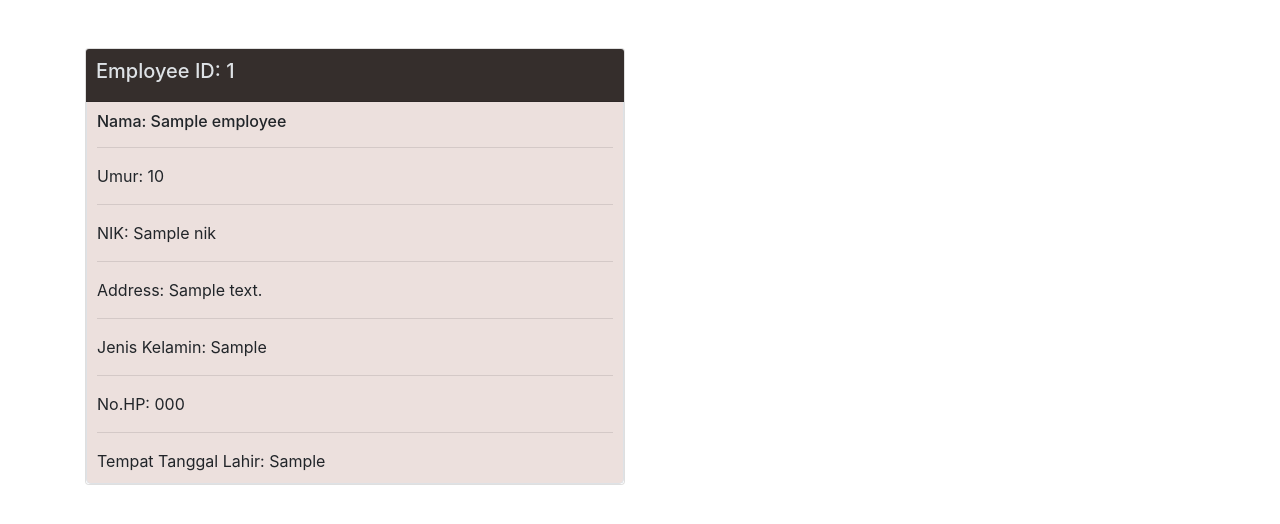
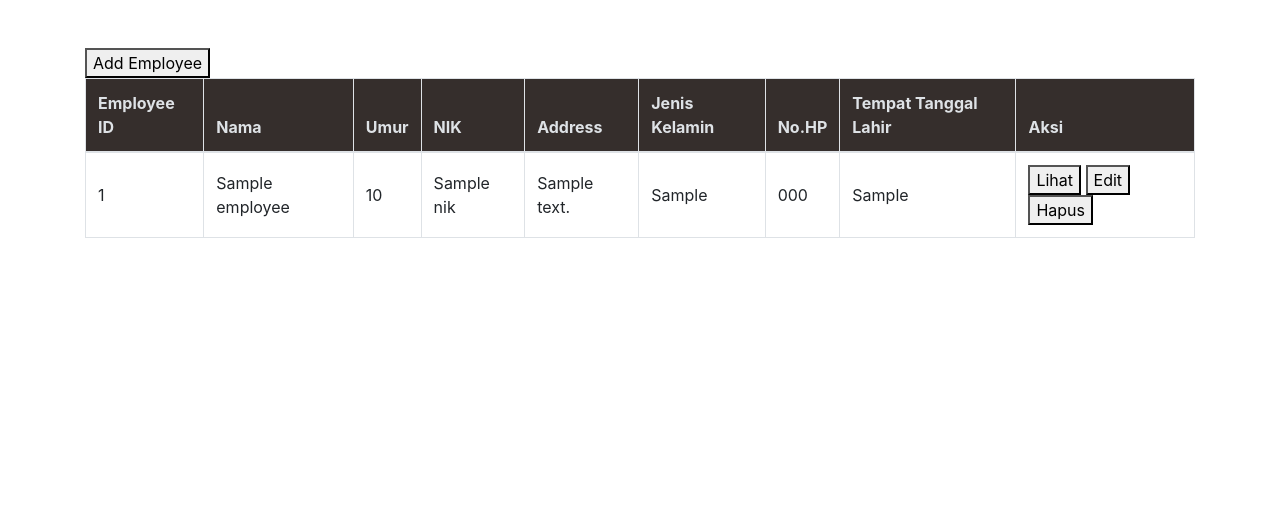
Before and after one commit to MuhamadIqbal073/Flask-CRUD, a Flask app: template templates/datalist.html in a window 1280 px wide. Shown: the top 524 px of the page. Run offline with Flask 3, Linux system fonts and the light colour scheme; the template is opened without the code that fills it: most values are stand-ins (such as "Sample title", 1, 10 or a date in 2020); some libraries are stand-ins or nearby versions.

Commit message:
Update Table & Cretae UI

```diff
--- a/templates/datalist.html
+++ b/templates/datalist.html
@@ -6,45 +6,53 @@
     <title>Employee List</title>
     <link href="https://stackpath.bootstrapcdn.com/bootstrap/4.5.2/css/bootstrap.min.css" rel="stylesheet">
     <style>
-        .employee-card {
-            margin-bottom: 20px;
+        .employee-table th, .employee-table td {
+            vertical-align: middle;
         }
-        .employee-header {
+        .employee-table th {
             background-color: #352e2c;
-            padding: 10px;
-            border-radius: 5px 5px 0 0;
             color: #dee2e6;
-        }
-        .employee-body {
-            padding: 10px;
-            border: 1px solid #dee2e6;
-            border-top: none;
-            border-radius: 0 0 5px 5px;
-            background-color: #ece0dd;
         }
     </style>
 </head>
 <body>
     <div class="container mt-5">
         <div class="row">
-            {% for employee in employees %}
-            <div class="col-md-6">
-                <div class="card employee-card">
-                    <div class="card-header employee-header">
-                        <h5>Employee ID: {{employee.employee_id}}</h5>
-                    </div>
-                    <div class="card-body employee-body">
-                        <h6 class="card-title">Nama: {{employee.name}}</h6><hr>
-                        <p class="card-text">Umur: {{employee.age}}</p><hr>
-                        <p class="card-text">NIK: {{employee.nik}}</p><hr>
-                        <p class="card-text">Address: {{employee.address}}</p><hr>
-                        <p class="card-text">Jenis Kelamin: {{employee.tgl_lahir}}</p><hr>
-                        <p class="card-text">No.HP: {{employee.hp}}</p><hr>
-                        <p class="card-text">Tempat Tanggal Lahir: {{employee.tgl_lahir}}</p>
-                    </div>
-                </div>
+            <div class="col-md-12">
+            <a href="{{ url_for('create') }}"><button>Add Employee</button></a>
+                <table class="table table-bordered employee-table">
+                    <thead>
+                        <tr>
+                            <th>Employee ID</th>
+                            <th>Nama</th>
+                            <th>Umur</th>
+                            <th>NIK</th>
+                            <th>Address</th>
+                            <th>Jenis Kelamin</th>
+                            <th>No.HP</th>
+                            <th>Tempat Tanggal Lahir</th>
+                            <th>Aksi</th>
+                        </tr>
+                    </thead>
+                    <tbody>
+                        {% for employee in employees %}
+                        <tr>
+                            <td>{{employee.employee_id}}</td>
+                            <td>{{employee.name}}</td>
+                            <td>{{employee.age}}</td>
+                            <td>{{employee.nik}}</td>
+                            <td>{{employee.address}}</td>
+                            <td>{{employee.jk}}</td>
+                            <td>{{employee.hp}}</td>
+                            <td>{{employee.tgl_lahir}}</td>
+                            <td><a href="{{ url_for('RetrieveEmployee', id=employee.id) }}"><button>Lihat</button></a>
+                            <a href="{{ url_for('update', id=employee.id) }}"><button>Edit</button></a>
+                                <a href="{{ url_for('delete', id=employee.id) }}"><button>Hapus</button></a></td>
+                        </tr>
+                        {% endfor %}
+                    </tbody>
+                </table>
             </div>
-            {% endfor %}
         </div>
     </div>
 
```
Also changed, not shown: data.db.
